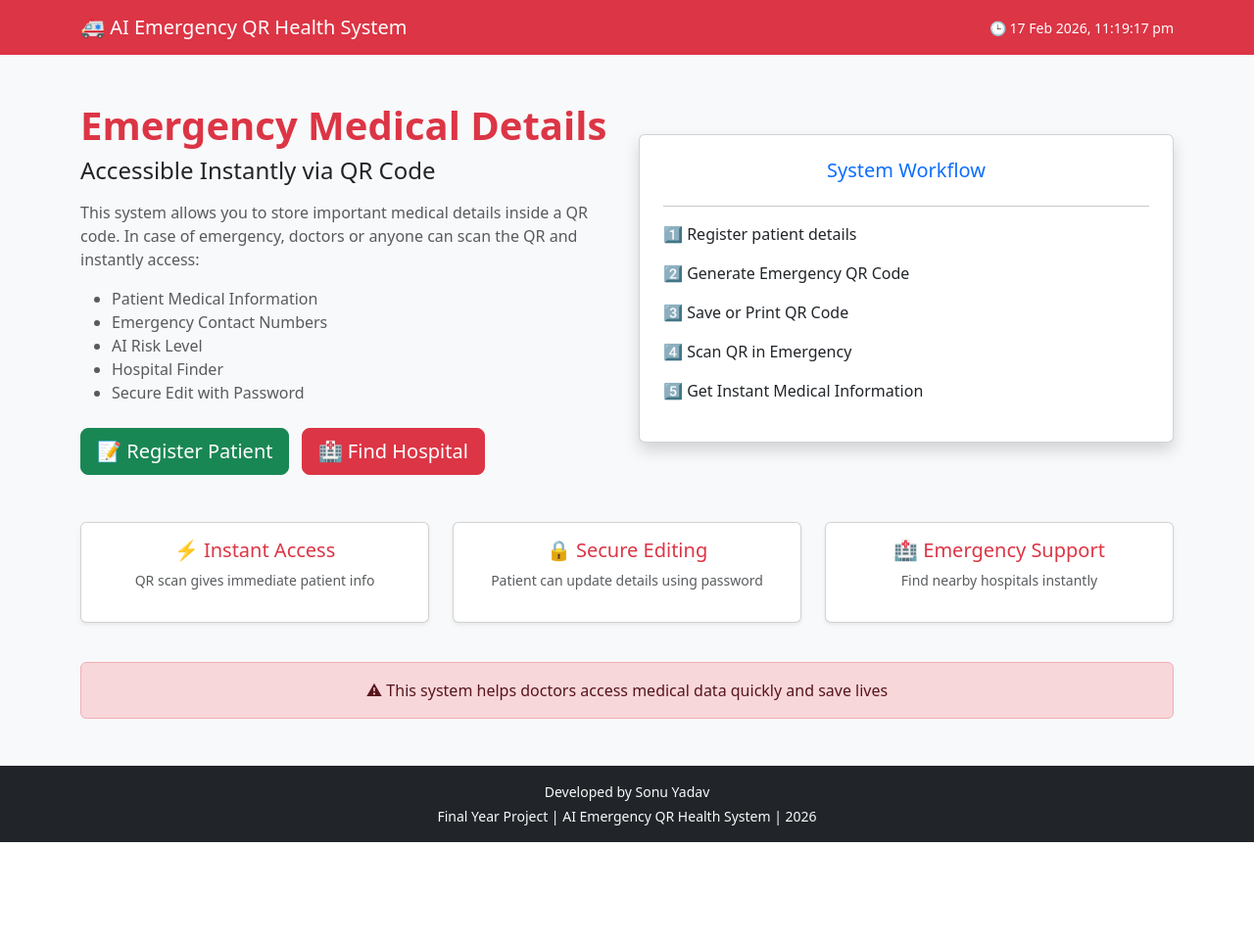
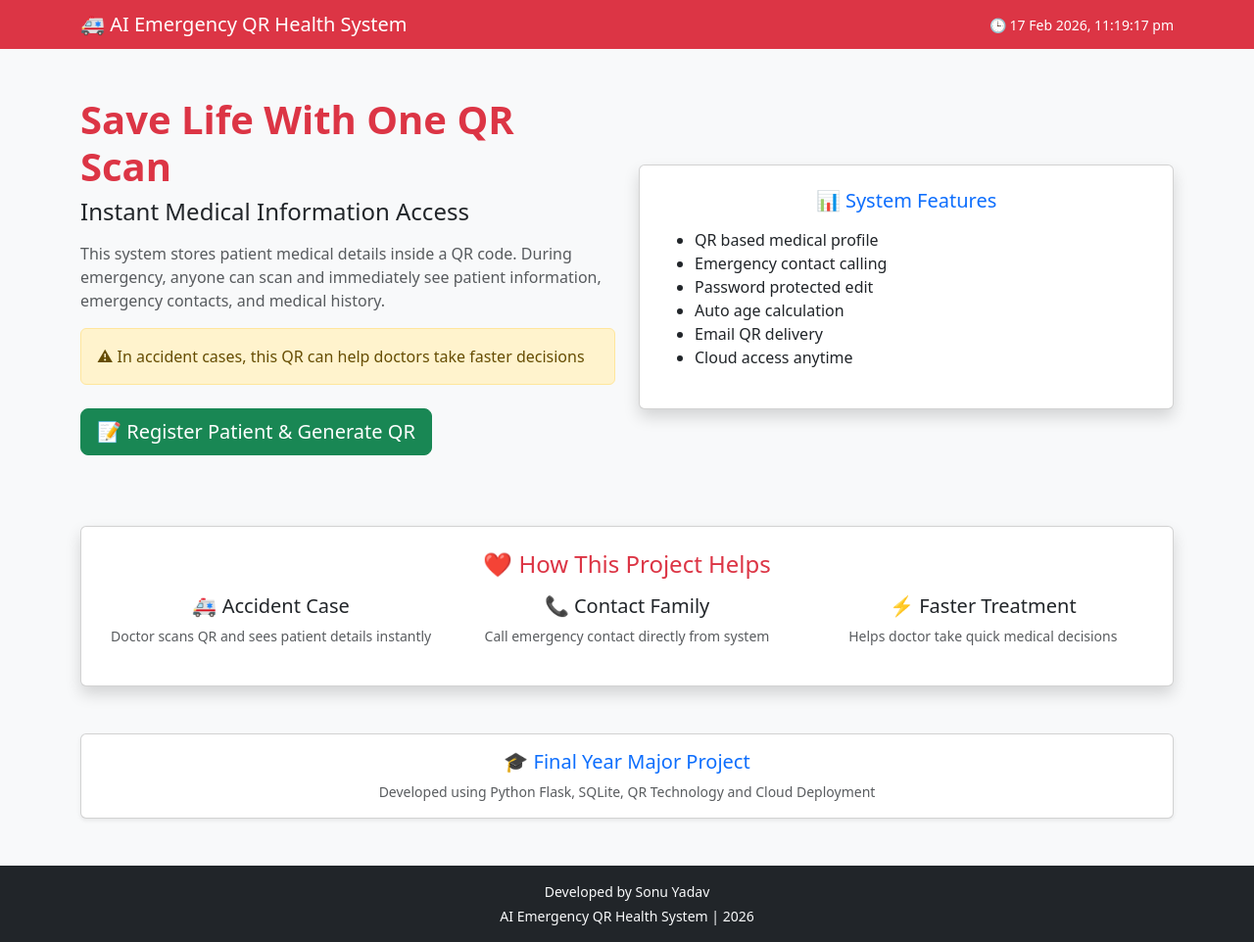
Before and after one commit to sonuy10/Ai-Emergency-Qr-Health-System, a Flask app: page / in a window 1280 px wide. Shown: the whole page at 98% size. Before the commit the page ends 860 px from the top, so only its background shows below. Run offline with Flask 3, Linux system fonts and the light colour scheme.

Commit message:
Update index.html

```diff
--- a/templates/index.html
+++ b/templates/index.html
@@ -8,8 +8,11 @@
     <link href="https://cdn.jsdelivr.net/npm/bootstrap@5.3.2/dist/css/bootstrap.min.css" rel="stylesheet">
 
     <script>
+
         function updateClock(){
+
             const now=new Date();
+
             const options={
                 timeZone:'Asia/Kolkata',
                 hour:'2-digit',
@@ -19,10 +22,14 @@
                 month:'short',
                 year:'numeric'
             };
+
             document.getElementById("clock").innerHTML=
             now.toLocaleString('en-IN',options);
+
         }
+
         setInterval(updateClock,1000);
+
     </script>
 
 </head>
@@ -35,16 +42,12 @@
 
     <div class="container">
 
-<span class="navbar-brand">
-
+        <span class="navbar-brand mb-0 h1">
             🚑 AI Emergency QR Health System
-
         </span>
 
         <span class="text-white small">
-
             🕒 <span id="clock"></span>
-
         </span>
 
     </div>
@@ -53,63 +56,52 @@
 
 
 
-<!-- MAIN SECTION -->
+<!-- HERO SECTION -->
 <div class="container mt-5">
 
     <div class="row align-items-center">
 
 
-<div class="col-md-6">
+        <div class="col-md-6 mb-4">
+
 
             <h1 class="text-danger fw-bold">
 
-Emergency Medical Details
+                Save Life With One QR Scan
 
             </h1>
 
-<h4 class="text-dark mb-3">
 
-Accessible Instantly via QR Code
+            <h4 class="text-dark">
+
+                Instant Medical Information Access
 
             </h4>
 
 
-<p class="text-muted">
+            <p class="mt-3 text-muted">
 
-This system allows you to store important medical details inside a QR code.
-In case of emergency, doctors or anyone can scan the QR and instantly access:
+                This system stores patient medical details inside a QR code.
+                During emergency, anyone can scan and immediately see
+                patient information, emergency contacts, and medical history.
 
             </p>
 
 
-<ul class="text-muted">
+            <div class="alert alert-warning">
 
-<li>Patient Medical Information</li>
+                ⚠ In accident cases, this QR can help doctors take faster decisions
 
-<li>Emergency Contact Numbers</li>
-
-<li>AI Risk Level</li>
-
-<li>Hospital Finder</li>
-
-<li>Secure Edit with Password</li>
-
-</ul>
+            </div>
 
 
 
             <div class="mt-4">
 
-<a href="/register" class="btn btn-success btn-lg me-2">
+                <a href="/register"
+                   class="btn btn-success btn-lg">
 
-📝 Register Patient
-
-</a>
-
-
-<a href="/find_hospital" class="btn btn-danger btn-lg">
-
-🏥 Find Hospital
+                    📝 Register Patient & Generate QR
 
                 </a>
 
@@ -120,31 +112,38 @@ In case of emergency, doctors or anyone can scan the QR and instantly access:
 
 
 
-<div class="col-md-6">
+        <div class="col-md-6 text-center">
+
 
             <div class="card shadow p-4">
 
-<h5 class="text-center text-primary">
 
-System Workflow
+                <h5 class="text-primary mb-3">
+
+                    📊 System Features
 
                 </h5>
 
-<hr>
 
+                <ul class="text-start">
 
-<p>1️⃣ Register patient details</p>
+                    <li>QR based medical profile</li>
 
-<p>2️⃣ Generate Emergency QR Code</p>
+                    <li>Emergency contact calling</li>
 
-<p>3️⃣ Save or Print QR Code</p>
+                    <li>Password protected edit</li>
 
-<p>4️⃣ Scan QR in Emergency</p>
+                    <li>Auto age calculation</li>
 
-<p>5️⃣ Get Instant Medical Information</p>
+                    <li>Email QR delivery</li>
+
+                    <li>Cloud access anytime</li>
+
+                </ul>
 
 
             </div>
+
 
         </div>
 
@@ -155,91 +154,97 @@ System Workflow
 
 
 
-<!-- FEATURE SECTION -->
+<!-- HOW SYSTEM HELPS -->
 <div class="container mt-5">
+
+
+    <div class="card shadow p-4">
+
+
+        <h4 class="text-center text-danger mb-3">
+
+            ❤️ How This Project Helps
+
+        </h4>
+
 
         <div class="row text-center">
 
 
-<div class="col-md-4 mb-3">
+            <div class="col-md-4">
 
-<div class="card shadow-sm p-3">
-
-<h5 class="text-danger">
-
-⚡ Instant Access
-
-</h5>
+                <h5>🚑 Accident Case</h5>
 
                 <p class="small text-muted">
 
-QR scan gives immediate patient info
+                    Doctor scans QR and sees patient details instantly
 
                 </p>
 
             </div>
 
-</div>
 
 
+            <div class="col-md-4">
 
-<div class="col-md-4 mb-3">
-
-<div class="card shadow-sm p-3">
-
-<h5 class="text-danger">
-
-🔒 Secure Editing
-
-</h5>
+                <h5>📞 Contact Family</h5>
 
                 <p class="small text-muted">
 
-Patient can update details using password
+                    Call emergency contact directly from system
 
                 </p>
 
             </div>
 
-</div>
 
 
+            <div class="col-md-4">
 
-<div class="col-md-4 mb-3">
-
-<div class="card shadow-sm p-3">
-
-<h5 class="text-danger">
-
-🏥 Emergency Support
-
-</h5>
+                <h5>⚡ Faster Treatment</h5>
 
                 <p class="small text-muted">
 
-Find nearby hospitals instantly
+                    Helps doctor take quick medical decisions
 
                 </p>
-
-</div>
 
             </div>
 
 
         </div>
 
+
+    </div>
+
+
 </div>
 
 
 
-<!-- ALERT -->
-<div class="container mt-4">
+<!-- PROJECT INFO -->
+<div class="container mt-5">
 
-<div class="alert alert-danger text-center">
 
-⚠ This system helps doctors access medical data quickly and save lives
+    <div class="card shadow-sm p-3 text-center">
+
+
+        <h5 class="text-primary">
+
+            🎓 Final Year Major Project
+
+        </h5>
+
+
+        <p class="small text-muted mb-0">
+
+            Developed using Python Flask, SQLite, QR Technology and Cloud Deployment
+
+        </p>
+
 
     </div>
+
 
 </div>
 
@@ -248,21 +253,25 @@ Find nearby hospitals instantly
 <!-- FOOTER -->
 <footer class="bg-dark text-light text-center mt-5 p-3">
 
+
     <p class="mb-1 small">
 
         Developed by Sonu Yadav
 
     </p>
 
+
     <p class="mb-0 small">
 
-Final Year Project | AI Emergency QR Health System | 2026
+        AI Emergency QR Health System | 2026
 
     </p>
+
 
 </footer>
 
 
 
 </body>
+
 </html>
```
Lines whose indentation alone changed are shown as unchanged.
